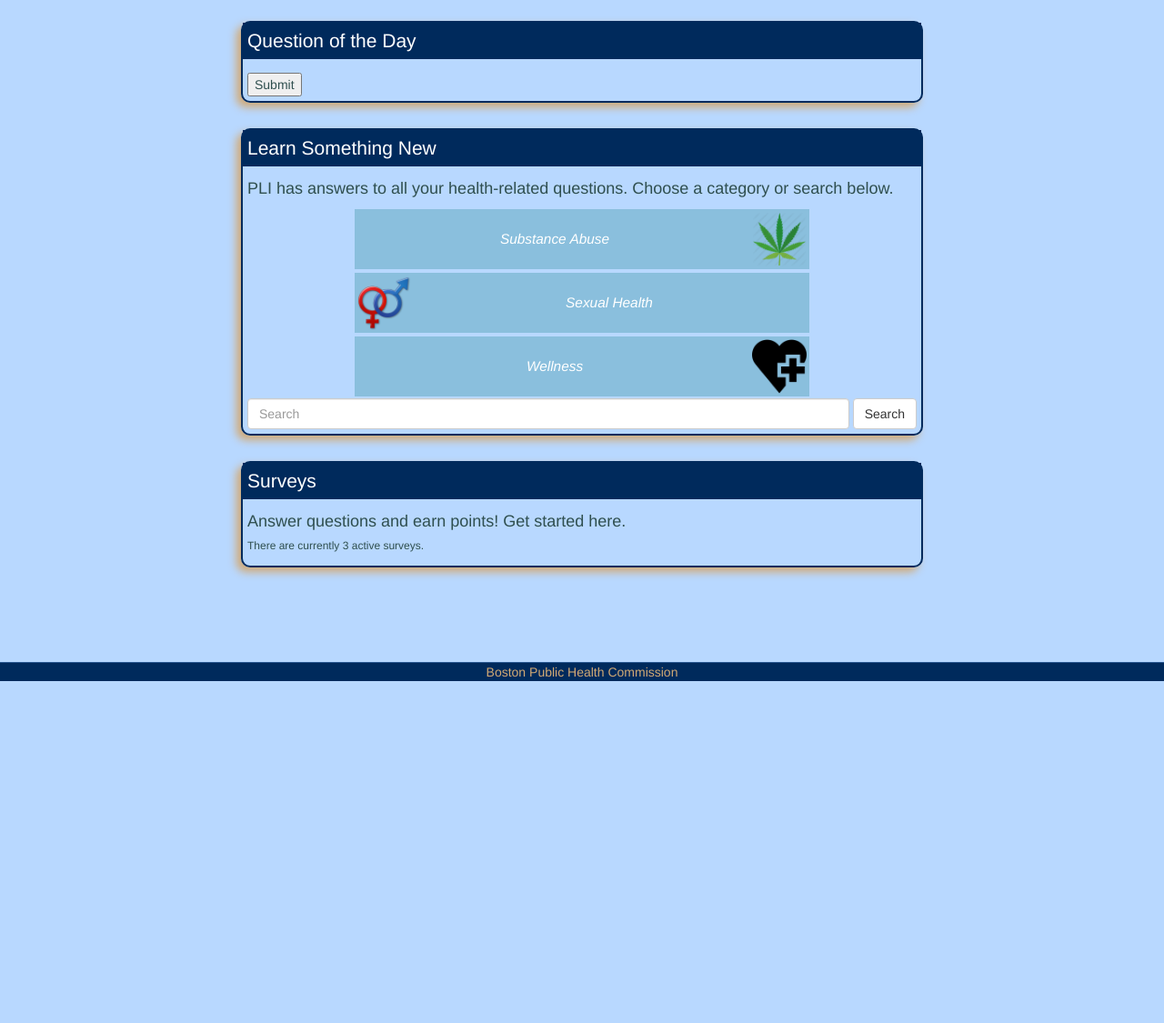
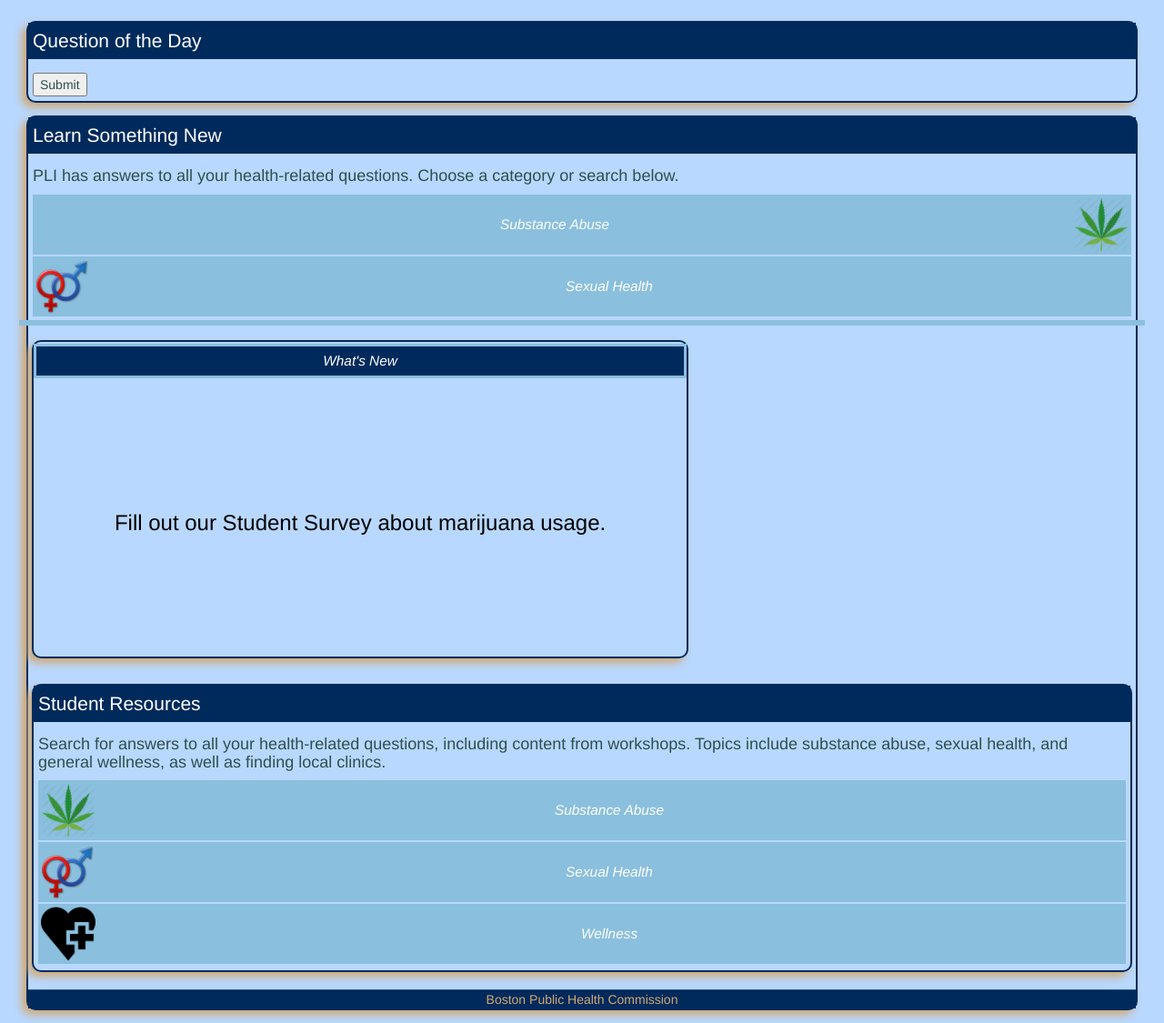
Before and after one commit to drussotto/Boston-Public-Health-Commission-Peer-Leadership-Institute, a Flask app: template templates/index.html in a window 1280 px wide. Shown: the part 51-1176 px from the top of the page at 91% size. Before the commit the page ends 800 px from the top, so only its background shows below. Run offline with Flask 2, Linux system fonts and the light colour scheme; the template is opened without the code that fills it, so the values that code supplies are empty; parts of the project's set-up code (start-up, migrations or seed data) failed here and were passed over; some libraries are stand-ins or nearby versions.

Commit message:
BPHC-50 #reformatted homepage sections, added news section

```diff
--- a/static/css/index.css
+++ b/static/css/index.css
@@ -1,24 +1,17 @@
-#cards-container {
-  display: flex;
-  flex-flow: column nowrap;
-  align-items: center;
-}
-
 .card {
-  margin: 1em 0;
-  width: 92%;
+  margin: 1em 1em;
   border: 2px solid #002a5c;
   border-radius: 10px;
   box-shadow: -5px 5px 10px #d2a974;
   display: flex;
   flex-flow: column nowrap;
   color: darkslategray;
-  max-width: 750px;
+  padding: 0 !important;
 }
 
 .card .heading {
   background-color: #002a5c;
-  color: white;
+  color: white !important;
   font-size: 1.5em;
   padding: 5px;
 }
@@ -27,22 +20,30 @@
   padding: 5px;
 }
 
-#qotd-options {
-  list-style-type: lower-alpha;
+#news {
+  height: 350px;
 }
 
-#resources .card-body {
+#news .card-body {
+  flex: 1;
   display: flex;
-  flex-flow: column nowrap;
+  align-items: center;
+  justify-content: center;
+  text-align: center;
+  color: black;
+}
+
+#resources .heading a {
+  color: inherit;
 }
 
 #resources .resource-link {
+  width: 100%;
   display: flex;
   align-items: center;
   background-color: #8ABFDD;
   margin: 2px 0;
   padding: 3px;
-  max-width: 500px;
   align-self: center;
 }
 
--- a/templates/already_register.html
+++ b/templates/already_register.html
@@ -3,6 +3,6 @@
 <!-- Already-Reg -->
 <div class="container-fluid">
   <h1>You are already registered</h1>
-  <a href="{{ url_for ( 'index' ) }}"
+  <a href="{{ url_for ( 'index' ) }}">Return to the site</a>
 </div>
 {% endblock %}
--- a/templates/bad_validation_token.html
+++ b/templates/bad_validation_token.html
@@ -3,6 +3,6 @@
 <!-- Failed-Token-Valid -->
 <div class="container-fluid">
   <h1>Invalid (maybe missing) token for validation</h1>
-  <a href="{{ url_for ( 'index' ) }}"
+  <a href="{{ url_for ( 'index' ) }}">Return to the site</a>
 </div>
 {% endblock %}
--- a/templates/good_validation_token.html
+++ b/templates/good_validation_token.html
@@ -3,6 +3,6 @@
 <!-- Good-Token-Valid -->
 <div class="container-fluid">
   <h1>You've just confirmed your email. Thanks!</h1>
-  <a href="{{ url_for ( 'index' ) }}"
+  <a href="{{ url_for ( 'index' ) }}">Return to the site</a>
 </div>
 {% endblock %}
--- a/templates/index.html
+++ b/templates/index.html
@@ -33,26 +33,33 @@
         <a class="resource-link" href="{{ file_url_for ( 'resources.html', _anchor='sex' ) }}">
           <img src="{{url_for('static', filename='images/sexual_health.png')}}" alt="Sexual Health">
           <div>Sexual Health</div>
+    <div class="row">
+      <div class="card col-sm-7" id="news">
+        <div class="heading">What's New</div>
+        <a class="card-body" href="{{file_url_for ( 'surveys.html' ) }}">
+          <h3>Fill out our Student Survey about marijuana usage.</h3>
         </a>
-        <a class="resource-link" href="{{ file_url_for ( 'resources.html', _anchor='wellness' ) }}">
-          <div>Wellness</div>
-          <img src="{{url_for('static', filename='images/wellness.png')}}" alt="Wellness">
-        </a>
-        <form>
-          <div id="search-container">
-            <input type="text" class="form-control" placeholder="Search">
-            &nbsp;
-            <button type="submit" class="btn btn-default">Search</button>
-          </div>
-        </form>
       </div>
     </div>
-    <a class="card" href="{{ file_url_for ( 'surveys.html' ) }}">
-      <div class="heading">Surveys</div>
-      <div class="card-body">
-        <h4>Answer questions and earn points! Get started here.</h4>
-        <h6>There are currently 3 active surveys.<h6>
+    <div class="row">
+      <div class="card col" id="resources">
+        <div class="heading"><a href="{{ file_url_for ( 'resources.html' )}}">Student Resources</a></div>
+        <div class="card-body">
+          <h4>Search for answers to all your health-related questions, including content from workshops. Topics include substance abuse, sexual health, and general wellness, as well as finding local clinics.</h4>
+          <a class="resource-link" href="{{ file_url_for ( 'resources.html', _anchor='subst-abuse' ) }}">
+            <img src="{{url_for('static', filename='images/subst_abuse.png')}}" alt="Substance Abuse">
+            <div>Substance Abuse</div>
+          </a>
+          <a class="resource-link" href="{{ file_url_for ( 'resources.html', _anchor='sex' ) }}">
+            <img src="{{url_for('static', filename='images/sexual_health.png')}}" alt="Sexual Health">
+            <div>Sexual Health</div>
+          </a>
+          <a class="resource-link" href="{{ file_url_for ( 'resources.html', _anchor='wellness' ) }}">
+            <img src="{{url_for('static', filename='images/wellness.png')}}" alt="Wellness">
+            <div>Wellness</div>
+          </a>
+        </div>
       </div>
-    </a>
+    </div>
   </div>
 {% endblock %}
--- a/templates/reg_email_sent.html
+++ b/templates/reg_email_sent.html
@@ -2,7 +2,5 @@
 {% block page_content %}
 <!-- Reg-Email-Sent -->
 <h1>You've been registered.</h1>
-<p/>
-Please confirm you're email.
-By clicking on the link in the email we just sent you.</div>
+Please confirm your email by clicking on the link in the email we just sent you.
 {% endblock %}
```
Also changed, not shown: static/images/academic_year_brochure.jpg (added), static/images/summer_enrichment_brochure.jpg (added), 1 other file.
